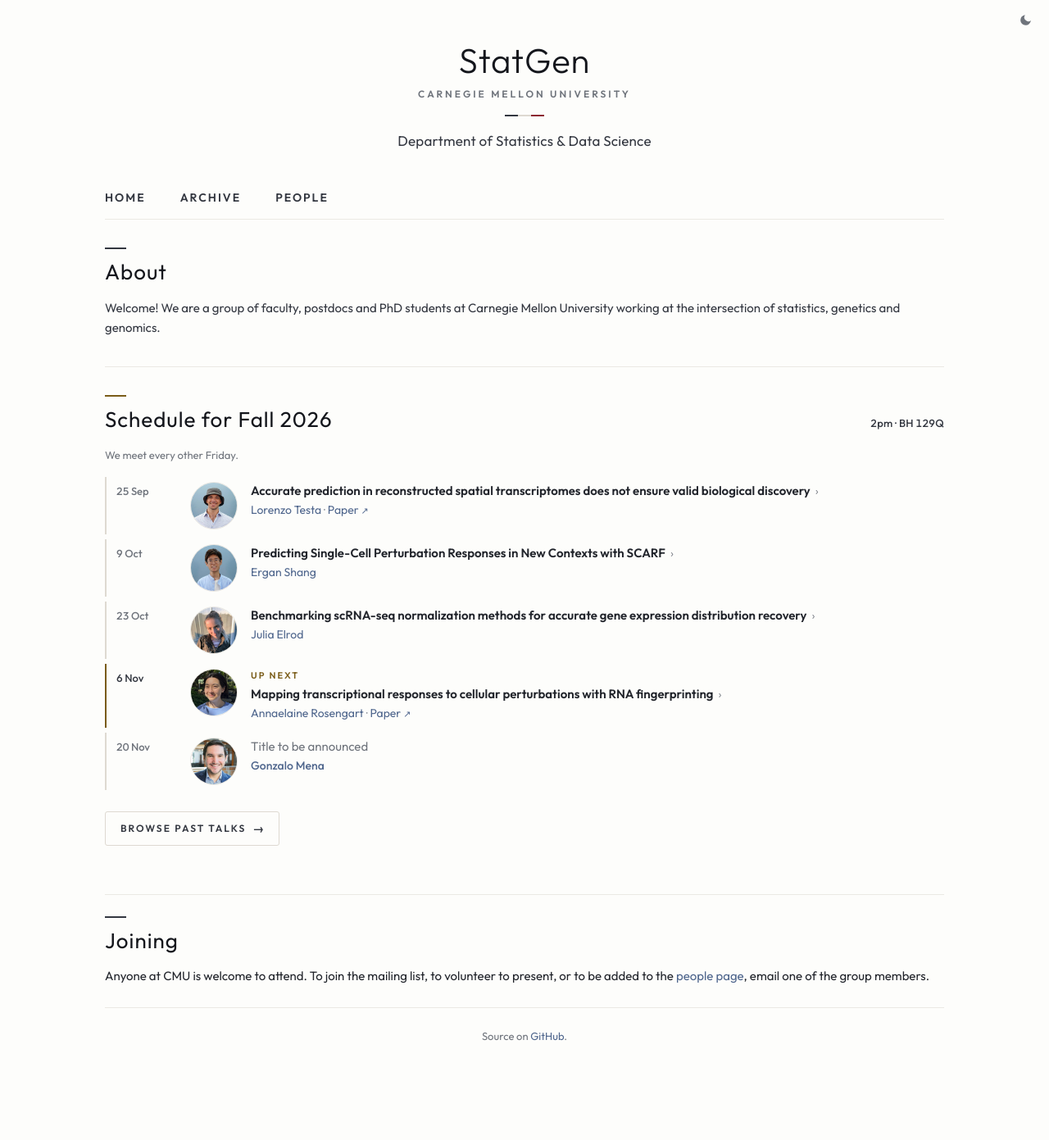
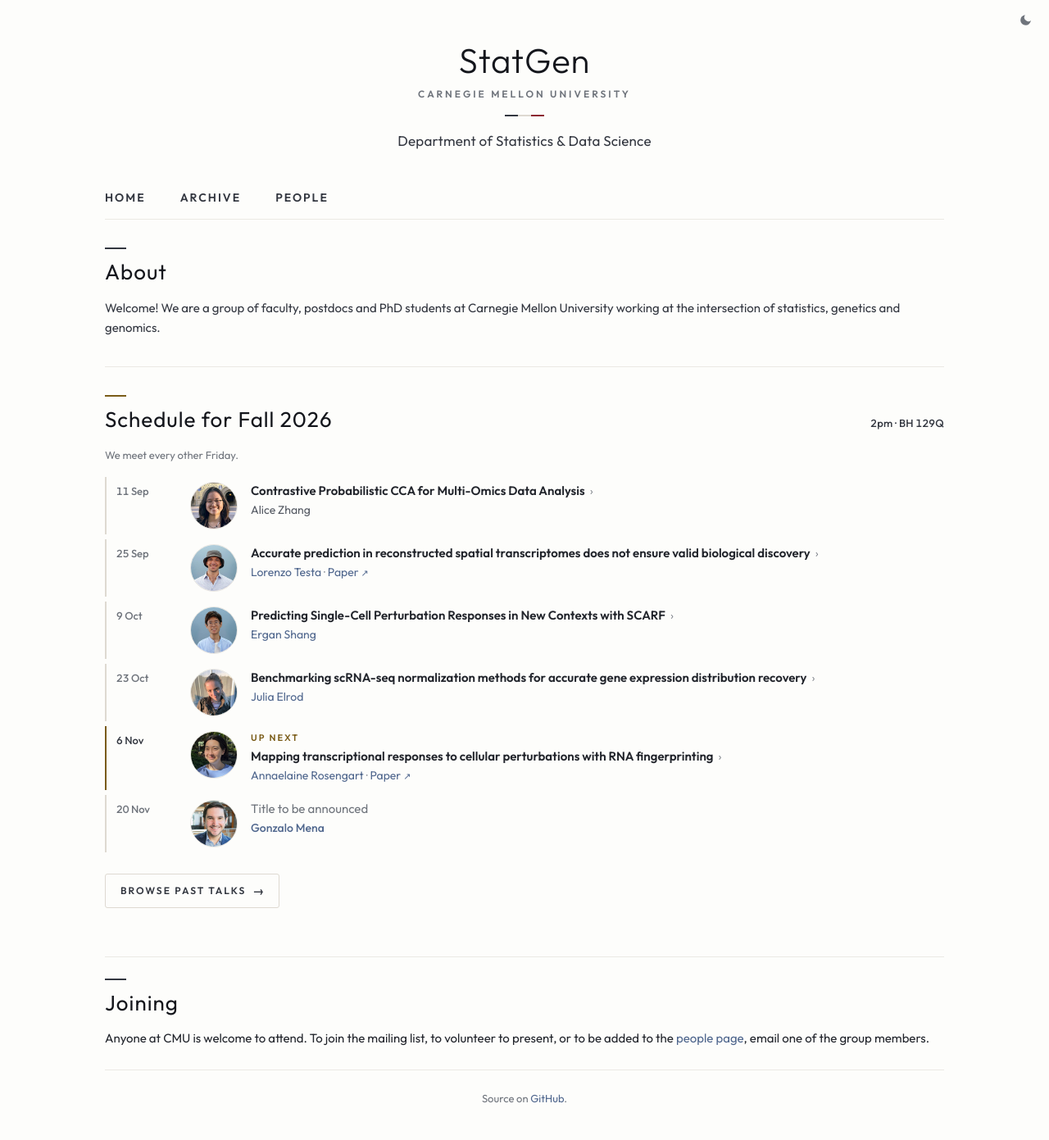
Before and after one commit to cmustatgen/cmustatgen.github.io, a Jekyll site: the page built from index.html, in a window 1280 px wide. Shown: the whole page at 82% size. Built offline with Jekyll 4.4.1, drawn with Linux system fonts in a browser that asks for light colours; before the commit the page ends 1315 px from its top, so only the background shows below that; part of the change alters nothing that is shown.

Commit message:
Add Alice Zhang talk, 11 Sep
Co-Authored-By: Claude Fable 5.1 <noreply@anthropic.com>

```diff
--- a/_data/talks/fall2026.yaml
+++ b/_data/talks/fall2026.yaml
@@ -16,6 +16,27 @@
 #     kind: no_meeting
 #     label: Fall Break
 
+- date: '2026-09-11'
+  speakers: [alice_zhang]
+  title: Contrastive Probabilistic CCA for Multi-Omics Data Analysis
+  abstract: >-
+    High-dimensional multi-view data often contain both shared and view-specific sources of
+    variation, making it challenging to identify relationships that are specific to a condition of
+    interest. Canonical correlation analysis (CCA) provides a framework for identifying
+    low-dimensional representations that capture shared variations between two sets of measurements
+    collected from the same samples. In contrastive analysis, data from a condition of interest
+    (foreground) are analyzed alongside background samples to identify sources of variation specific
+    to the foreground condition. However, when foreground data is analyzed with background samples,
+    standard CCA does not separate shared variation that is present across conditions from
+    cross-modal variation that is specific to the foreground.
+    We propose a probabilistic contrastive extension of CCA (pcCCA) that uses these background and
+    foreground samples to distinguish shared variation from cross-modal contrastive variation
+    specific to the foreground. The model represents these sources of variation through
+    low-dimensional latent variables, providing a probabilistic framework for their estimation. We
+    motivate this framework using paired gene expression and protein abundance data and evaluate its
+    ability to recover the underlying latent structure through simulation studies. The proposed
+    pcCCA framework provides an approach for identifying cross-modal relationships specific to a
+    condition while accounting for shared structure present in the background population.
 - date: '2026-09-25'
   speakers: [lorenzo_testa]
   title: Accurate prediction in reconstructed spatial transcriptomes does not ensure valid biological discovery
```
